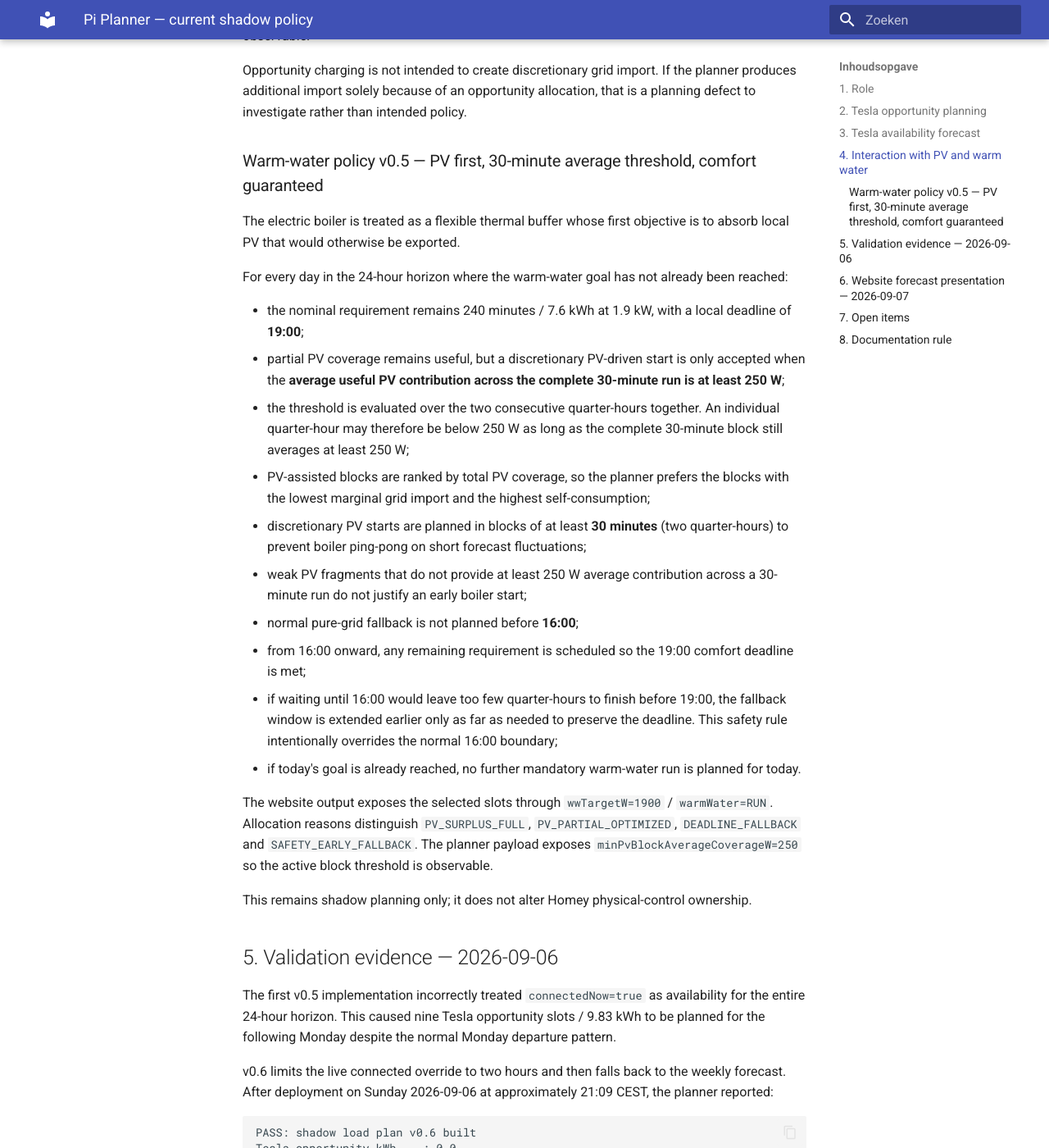
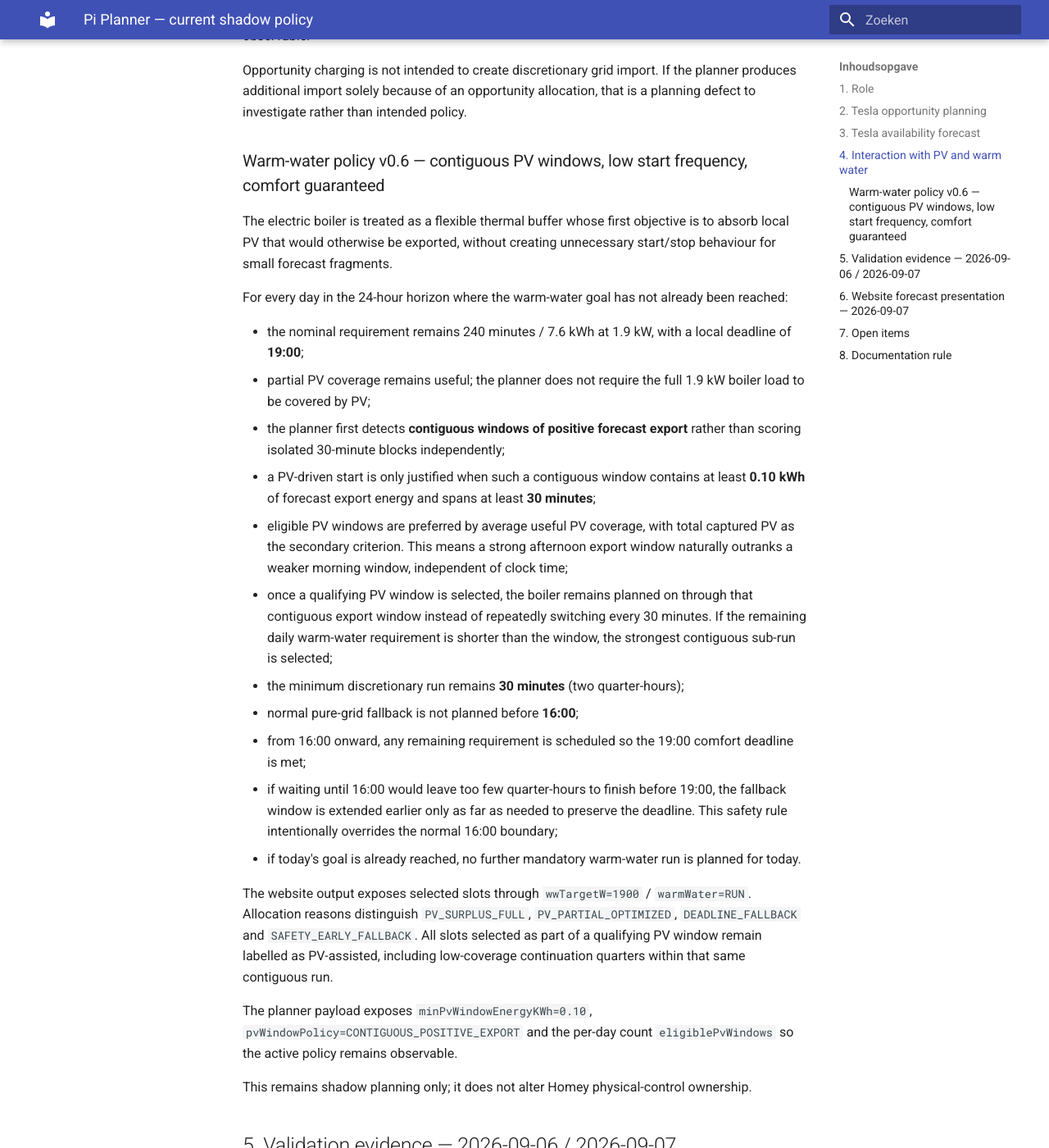
Before and after one commit to OnsKasteeltje/homey-energy-manual, an MkDocs documentation site: the page built from docs/pi-planner.md, in a window 1280 px wide and 1400 px high, scrolled down 2101 px. Shown: the whole window at 82% size. Built offline with MkDocs 1.6.1 and Material for MkDocs 9.7.7, drawn with Linux system fonts in a browser that asks for light colours; some of the changed text lies outside the part shown.

Commit message:
Document contiguous PV-window warm-water policy

````diff
--- a/docs/pi-planner.md
+++ b/docs/pi-planner.md
@@ -8,7 +8,7 @@ The Pi planner builds a 96 × 15-minute horizon from PV forecast, Quatt forecast
 
 Current implementation:
 
-- `src/pi/ems-runtime/planner/warm-water/build_ww_plan.py` — `EMS_PI_WW_PLAN_V0.5`;
+- `src/pi/ems-runtime/planner/warm-water/build_ww_plan.py` — `EMS_PI_WW_PLAN_V0.6`;
 - `src/pi/ems-runtime/planner/quarter-hour-plan/build_shadow_load_plan.py` — `EMS_PI_SHADOW_LOAD_PLAN_V0.6`;
 - `src/pi/ems-runtime/planner/quarter-hour-plan/build_website_shadow.py` — `EMS_PI_ENERGY_PLAN_24H_V0.2` / `EMS_PI_PLANNER_SHADOW_PUBLISH_V0.2`.
 
@@ -59,32 +59,35 @@ Opportunity charging is based on forecast PV surplus after non-controllable load
 
 Opportunity charging is not intended to create discretionary grid import. If the planner produces additional import solely because of an opportunity allocation, that is a planning defect to investigate rather than intended policy.
 
-### Warm-water policy v0.5 — PV first, 30-minute average threshold, comfort guaranteed
+### Warm-water policy v0.6 — contiguous PV windows, low start frequency, comfort guaranteed
 
-The electric boiler is treated as a flexible thermal buffer whose first objective is to absorb local PV that would otherwise be exported.
+The electric boiler is treated as a flexible thermal buffer whose first objective is to absorb local PV that would otherwise be exported, without creating unnecessary start/stop behaviour for small forecast fragments.
 
 For every day in the 24-hour horizon where the warm-water goal has not already been reached:
 
 - the nominal requirement remains 240 minutes / 7.6 kWh at 1.9 kW, with a local deadline of **19:00**;
-- partial PV coverage remains useful, but a discretionary PV-driven start is only accepted when the **average useful PV contribution across the complete 30-minute run is at least 250 W**;
-- the threshold is evaluated over the two consecutive quarter-hours together. An individual quarter-hour may therefore be below 250 W as long as the complete 30-minute block still averages at least 250 W;
-- PV-assisted blocks are ranked by total PV coverage, so the planner prefers the blocks with the lowest marginal grid import and the highest self-consumption;
-- discretionary PV starts are planned in blocks of at least **30 minutes** (two quarter-hours) to prevent boiler ping-pong on short forecast fluctuations;
-- weak PV fragments that do not provide at least 250 W average contribution across a 30-minute run do not justify an early boiler start;
+- partial PV coverage remains useful; the planner does not require the full 1.9 kW boiler load to be covered by PV;
+- the planner first detects **contiguous windows of positive forecast export** rather than scoring isolated 30-minute blocks independently;
+- a PV-driven start is only justified when such a contiguous window contains at least **0.10 kWh** of forecast export energy and spans at least **30 minutes**;
+- eligible PV windows are preferred by average useful PV coverage, with total captured PV as the secondary criterion. This means a strong afternoon export window naturally outranks a weaker morning window, independent of clock time;
+- once a qualifying PV window is selected, the boiler remains planned on through that contiguous export window instead of repeatedly switching every 30 minutes. If the remaining daily warm-water requirement is shorter than the window, the strongest contiguous sub-run is selected;
+- the minimum discretionary run remains **30 minutes** (two quarter-hours);
 - normal pure-grid fallback is not planned before **16:00**;
 - from 16:00 onward, any remaining requirement is scheduled so the 19:00 comfort deadline is met;
 - if waiting until 16:00 would leave too few quarter-hours to finish before 19:00, the fallback window is extended earlier only as far as needed to preserve the deadline. This safety rule intentionally overrides the normal 16:00 boundary;
 - if today's goal is already reached, no further mandatory warm-water run is planned for today.
 
-The website output exposes the selected slots through `wwTargetW=1900` / `warmWater=RUN`. Allocation reasons distinguish `PV_SURPLUS_FULL`, `PV_PARTIAL_OPTIMIZED`, `DEADLINE_FALLBACK` and `SAFETY_EARLY_FALLBACK`. The planner payload exposes `minPvBlockAverageCoverageW=250` so the active block threshold is observable.
+The website output exposes selected slots through `wwTargetW=1900` / `warmWater=RUN`. Allocation reasons distinguish `PV_SURPLUS_FULL`, `PV_PARTIAL_OPTIMIZED`, `DEADLINE_FALLBACK` and `SAFETY_EARLY_FALLBACK`. All slots selected as part of a qualifying PV window remain labelled as PV-assisted, including low-coverage continuation quarters within that same contiguous run.
+
+The planner payload exposes `minPvWindowEnergyKWh=0.10`, `pvWindowPolicy=CONTIGUOUS_POSITIVE_EXPORT` and the per-day count `eligiblePvWindows` so the active policy remains observable.
 
 This remains shadow planning only; it does not alter Homey physical-control ownership.
 
-## 5. Validation evidence — 2026-09-06
+## 5. Validation evidence — 2026-09-06 / 2026-09-07
 
-The first v0.5 implementation incorrectly treated `connectedNow=true` as availability for the entire 24-hour horizon. This caused nine Tesla opportunity slots / 9.83 kWh to be planned for the following Monday despite the normal Monday departure pattern.
+The first Tesla v0.5 implementation incorrectly treated `connectedNow=true` as availability for the entire 24-hour horizon. This caused nine Tesla opportunity slots / 9.83 kWh to be planned for the following Monday despite the normal Monday departure pattern.
 
-v0.6 limits the live connected override to two hours and then falls back to the weekly forecast. After deployment on Sunday 2026-09-06 at approximately 21:09 CEST, the planner reported:
+Tesla planner v0.6 limits the live connected override to two hours and then falls back to the weekly forecast. After deployment on Sunday 2026-09-06 at approximately 21:09 CEST, the planner reported:
 
 ```text
 PASS: shadow load plan v0.6 built
@@ -94,9 +97,9 @@ grid import before flex  : 5.3
 grid import after flex   : 5.3
 ```
 
-The website shadow builder also reported `Tesla slots : 0`. This is the expected Sunday-evening → Monday-evening result when no explicit deadline is active.
+On 2026-09-07 the warm-water forecast for 2026-09-08 showed 0.47 kWh of forecast export spread mainly across a continuous morning period from approximately 08:45 through 11:45, with individual quarter-hour export values below 250 W. That evidence showed that fixed per-slot or fixed 30-minute average power thresholds can discard a useful continuous self-consumption opportunity. Warm-water v0.6 therefore evaluates export energy over the complete contiguous window instead.
 
-The Homey planner may temporarily show a different Tesla window because Homey and Pi do not yet use identical future-availability semantics. This difference is expected while Pi functionality is being validated in shadow mode.
+The Homey planner may temporarily show different warm-water or Tesla windows because Homey and Pi do not yet use identical future-planning semantics. This difference is expected while Pi functionality is being validated in shadow mode.
 
 ## 6. Website forecast presentation — 2026-09-07
 
@@ -115,7 +118,8 @@ The existing `Geplande tijdsvakken` section remains unchanged.
 
 ## 7. Open items
 
-- Validate warm-water v0.5 against the next-day horizon and confirm that useful PV export is absorbed again without reintroducing trivial early starts.
+- Validate warm-water v0.6 against the 2026-09-08 horizon and confirm that the main continuous morning export window is absorbed as one planned run, while the very small isolated fragments remain ignored and the remaining requirement falls back toward 16:00–19:00.
+- Validate the same logic on a future day with a strong afternoon export window and confirm that the stronger afternoon period receives priority over weaker earlier periods.
 - Add explicit Tesla deadline planning as a separate mode with higher priority than opportunity planning.
 - Validate a Thursday/Friday horizon where the weekly model predicts the Tesla to be home and confirm that PV opportunity slots appear.
 - Continue comparing Homey planner and Pi planner outputs before any migration of physical control ownership.
````
